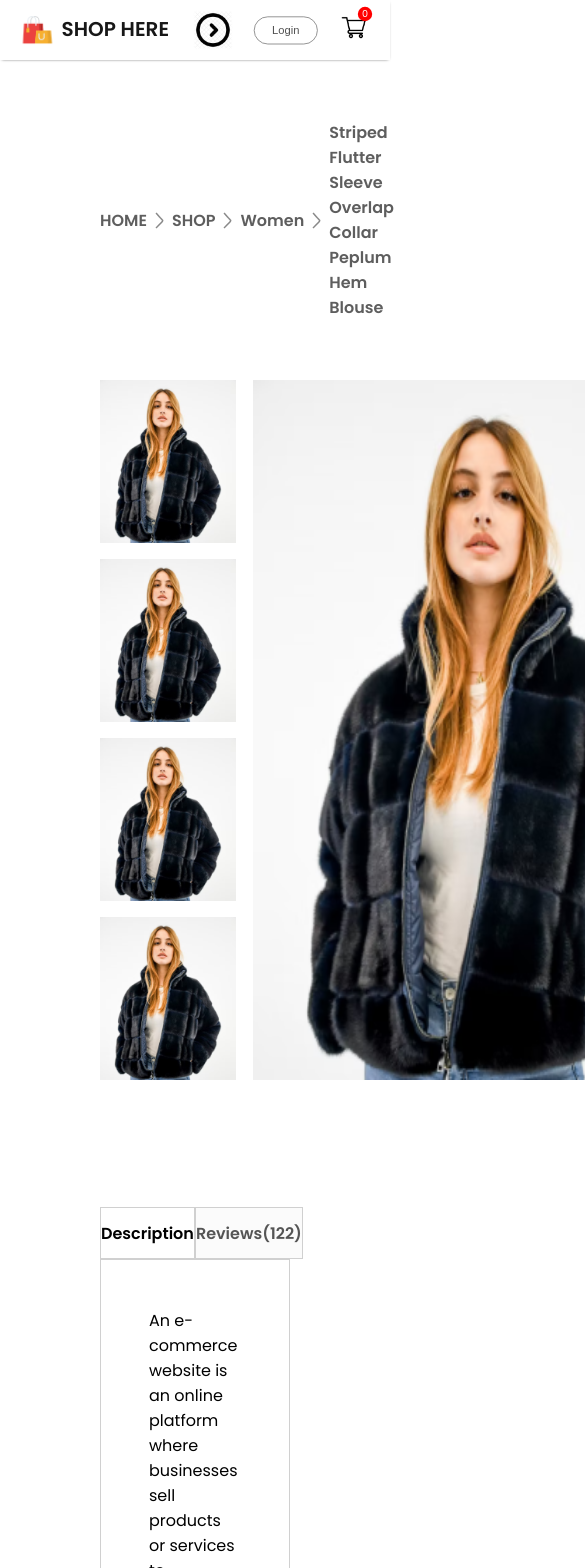
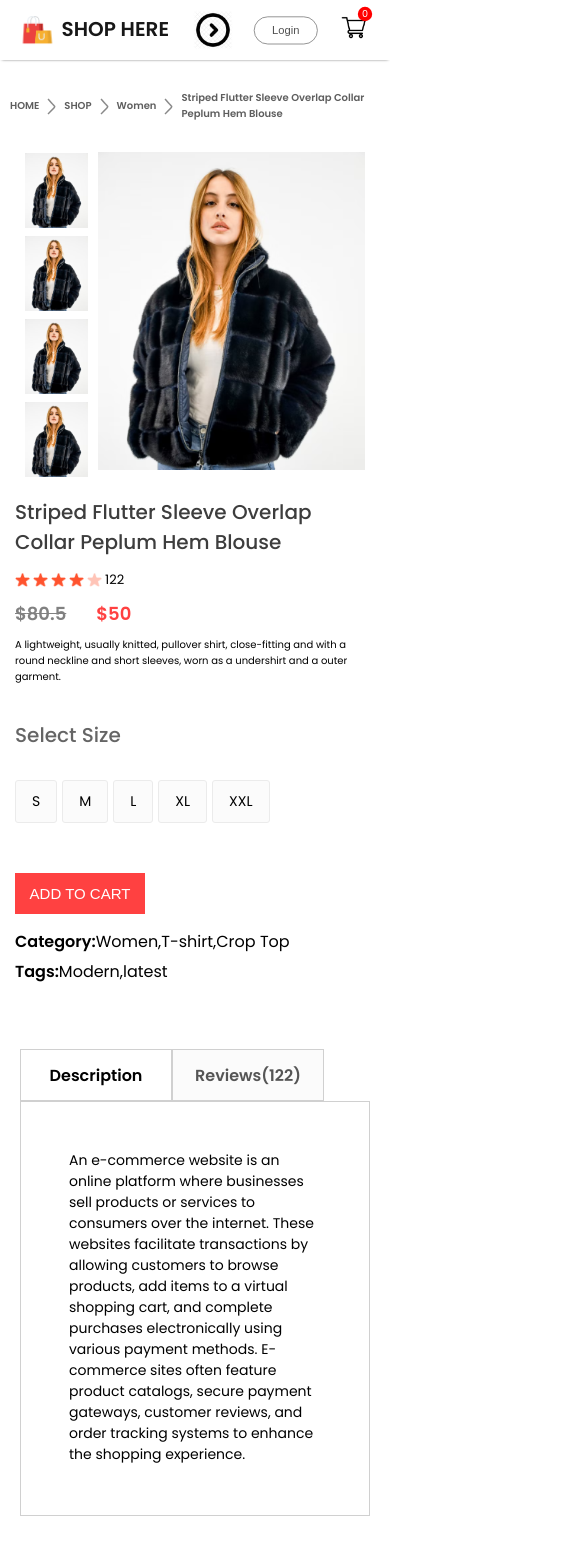
Before and after one commit to Bhaskar977/ShopHere, a React (Create React App) app in the folder frontend/: page /product/1 in a window 390 px wide. Shown: the top 1568 px of the page, 585 px wide, since content can reach past the window. Built offline with nearby package versions, Linux system fonts and the light colour scheme.

Commit message:
productDisplay part done

```diff
--- a/frontend/src/Components/Breadcrumb/Breadcrumb.css
+++ b/frontend/src/Components/Breadcrumb/Breadcrumb.css
@@ -8,3 +8,27 @@
     margin: 60px 100px;
     text-transform: capitalize;
 }
+
+@media(max-width:1280px){
+    .breadcrumb{
+        margin: 30px 50px;
+        font-size: 14px;
+    }
+}
+@media(max-width:1024px){
+    .breadcrumb{
+        margin: 30px 30px;
+        font-size: 13px;
+    }
+}
+@media(max-width:800px){
+    .breadcrumb{
+        margin: 30px 10px;
+        font-size: 12px;
+    }
+}
+@media(max-width:500px){
+    .breadcrumb{
+        font-size: 10px;
+    }
+}
--- a/frontend/src/Components/DescriptionBox/DescriptionBox.css
+++ b/frontend/src/Components/DescriptionBox/DescriptionBox.css
@@ -30,3 +30,19 @@
     padding: 48px;
     padding-bottom: 50px;
 }
+
+/* Media Query  */
+
+@media(max-width:1280px){
+  .descriptionbox{
+    margin: 60px;
+  }
+}
+@media(max-width:800px){
+  .descriptionbox{
+    margin: 60px 20px;
+  }
+  .descriptionbox-description{
+    font-size: 14px;
+  }
+}
--- a/frontend/src/Components/Footer/Footer.css
+++ b/frontend/src/Components/Footer/Footer.css
@@ -61,6 +61,12 @@
     background: #c7c7c7;
 }
 
+@media(max-width:1280px){
+    .footer{
+        margin-top: 200px;
+    }
+}
+
 @media(max-width:800px){
     .footer{
         gap: 20px;
@@ -86,3 +92,9 @@
         font-size: 13px;
     }
 }
+
+@media(max-width:500px){
+    .footer{
+        margin-top: 250px;
+    }
+}
--- a/frontend/src/Components/ProductDisplay/ProductDisplay.css
+++ b/frontend/src/Components/ProductDisplay/ProductDisplay.css
@@ -1,48 +1,48 @@
-.productdisplay{
+.productdisplay {
   display: flex;
   margin: 0 100px;
 }
 
-.productdisplay-left{
+.productdisplay-left {
   display: flex;
   gap: 17px;
 }
 
-.productdisplay-img-list{
+.productdisplay-img-list {
   display: flex;
   flex-direction: column;
   gap: 16px;
 }
 
-.productdisplay-img-list img{
+.productdisplay-img-list img {
   height: 163px;
 }
 
-.productdisplay-main-img{
+.productdisplay-main-img {
   width: 500px;
   height: 700px;
 }
 
-.productdisplay-right{
+.productdisplay-right {
   margin: 0 70px;
   display: flex;
   flex-direction: column;
 }
 
-.productdisplay-right h1{
+.productdisplay-right h1 {
   color: #3d3d3d;
   font-size: 30px;
   font-weight: 600;
 }
 
-.productdisplay-right-stars{
+.productdisplay-right-stars {
   display: flex;
   align-items: center;
   margin-top: 13px;
   gap: 5px;
 }
 
-.productdisplay-right-prices{
+.productdisplay-right-prices {
   display: flex;
   margin: 30px 0;
   gap: 30px;
@@ -50,29 +50,29 @@
   font-weight: 600;
 }
 
-.productdisplay-right-price-old{
+.productdisplay-right-price-old {
   color: #818181;
   text-decoration: line-through;
 }
 
-.productdisplay-right-price-new{
+.productdisplay-right-price-new {
   color: #ff4141;
 }
 
-.productdisplay-right-size h1{
+.productdisplay-right-size h1 {
   margin-top: 35px;
   color: #656565;
   font-size: 20px;
   font-weight: 600;
 }
 
-.productdisplay-right-sizes{
+.productdisplay-right-sizes {
   display: flex;
   margin: 30px 0;
   gap: 20px;
 }
 
-.productdisplay-right-sizes div{
+.productdisplay-right-sizes div {
   padding: 15px 24px;
   background: #fbfbfb;
   border: 1px solid #ebebeb;
@@ -80,7 +80,7 @@
   cursor: pointer;
 }
 
-.productdisplay-right button{
+.productdisplay-right button {
   padding: 10px 20px;
   width: 200px;
   font-size: 16px;
@@ -93,10 +93,200 @@
   cursor: pointer;
 }
 
-.productdisplay-right-category{
+.productdisplay-right-category {
   margin-top: 10px;
 }
 
-.productdisplay-right-category span{
+.productdisplay-right-category span {
   font-weight: 600;
 }
+
+/* Applying media query */
+
+@media (max-width: 1280px) {
+  .productdisplay {
+    margin: 0 60px;
+  }
+  .productdisplay-left {
+    gap: 10px;
+  }
+  .productdisplay-img-list {
+    gap: 10px;
+  }
+  .productdisplay-img-list img {
+    height: 120px;
+  }
+  .productdisplay-main-img {
+    width: auto;
+    height: 510px;
+  }
+  .productdisplay-right {
+    margin: 0 30px;
+  }
+  .productdisplay-right h1 {
+    font-size: 22px;
+  }
+  .productdisplay-right-stars {
+    gap: 3px;
+    font-size: 13px;
+  }
+  .productdisplay-right-prices {
+    margin: 10px 0;
+    font-size: 18px;
+  }
+  .productdisplay-right-description {
+    font-size: 13px;
+  }
+  .productdisplay-right-size h1 {
+    margin-top: 20px;
+    font-size: 20px;
+  }
+  .productdisplay-right-sizes div {
+    padding: 12px 15px;
+  }
+  .productdisplay-right button {
+    width: 150px;
+    padding: 15px;
+    margin-bottom: 20px;
+  }
+  .productdisplay-right-category {
+    margin-top: 5px;
+    font-size: 14px;
+  }
+}
+@media (max-width: 1024px) {
+  .productdisplay {
+    margin: 0 30px;
+  }
+  .productdisplay-left {
+    gap: 5px;
+  }
+  .productdisplay-img-list img {
+    height: 80px;
+  }
+  .productdisplay-main-img {
+    height: 350px;
+  }
+  .productdisplay-right h1 {
+    font-size: 18px;
+  }
+  .productdisplay-right-stars img {
+    width: 15px;
+  }
+  .productdisplay-right-description {
+    font-size: 12px;
+  }
+
+  .productdisplay-right-sizes {
+    margin-top: 10px 0;
+  }
+
+  .productdisplay-right-sizes div {
+    padding: 10px 12px;
+    font-size: 12px;
+  }
+  .productdisplay-right button {
+    width: 120px;
+    padding: 10px;
+    margin-bottom: 10px;
+    font-size: 14px;
+  }
+  .productdisplay-right-category {
+    font-size: 12px;
+  }
+}
+@media (max-width: 800px) {
+  .productdisplay {
+    margin: 0 10px;
+  }
+  .productdisplay-left {
+    gap: 0px;
+    flex-direction: column-reverse;
+    align-items: center;
+  }
+  .productdisplay-img-list {
+    flex-direction: row;
+    gap: 6px;
+  }
+  .productdisplay-img-list img {
+    height: 70px;
+  }
+  .productdisplay-main-img {
+    height: 300px;
+  }
+  .productdisplay-right h1 {
+    font-size: 14px;
+  }
+  .productdisplay-right-stars img {
+    width: 13px;
+  }
+  .productdisplay-right-description {
+    font-size: 10px;
+  }
+  .productdisplay-right-size h1 {
+    font-size: 14px;
+    margin-top: 10px;
+  }
+  .productdisplay-right-sizes {
+    margin-top: 5px 0;
+    gap: 5px;
+  }
+
+  .productdisplay-right-sizes div {
+    padding: 4px 11px;
+  }
+  .productdisplay-right button {
+    width: 120px;
+    font-size: 14px;
+  }
+  .productdisplay-right-category {
+    font-size: 10px;
+  }
+}
+@media (max-width: 500px) {
+ .productdisplay{
+    flex-direction: column;
+ }
+ .productdisplay-left{
+    gap: 10px;
+    flex-direction: row;
+    margin: auto;
+ }
+ .productdisplay-img-list{
+    flex-direction: column;
+    gap: 8px;
+ }
+ .productdisplay-img-list img{
+    height: 75px;
+ }
+ .productdisplay-main-img{
+    height: 318px;
+ }
+ .productdisplay-right{
+    margin: 5px;
+ }
+ .productdisplay-right h1{
+    margin-top: 15px;
+    font-size: 20px;
+    font-weight: 500;
+ }
+ .productdisplay-right-stars img{
+    width: 15px;
+ }
+ .productdisplay-right-size{
+    gap: 10px;
+    margin: 20px 0;
+ }
+ .productdisplay-right-sizes div{
+    padding: 10px 16px;
+    font-size: 14px;
+ }
+ .productdisplay-right button{
+    width: 130px;
+    font-size: 15px;
+    padding: 12px 0;
+ }
+ .productdisplay-right-category{
+    font-size: 16px;
+ }
+}
--- a/frontend/src/Components/RelatedProducts/RelatedProducts.css
+++ b/frontend/src/Components/RelatedProducts/RelatedProducts.css
@@ -25,3 +25,63 @@
     display: flex;
     gap: 30px;
 }
+
+/* Media Query */
+
+@media (max-width: 1280px) {
+    .relatedproducts {
+      height: 70vh;
+    }
+    .relatedproducts h1 {
+      font-size: 30px;
+    }
+    .relatedproducts hr {
+      width: 160px;
+      height: 4px;
+    }
+    .relatedproducts-item {
+      gap: 20px;
+      margin-top: 30px;
+    }
+  }
+  @media (max-width: 1024px) {
+    .relatedproducts {
+      height: 60vh;
+    }
+    .relatedproducts h1 {
+      font-size: 25px;
+    }
+    .relatedproducts hr {
+      width: 120px;
+      height: 3px;
+    }
+    .relatedproducts-item {
+      gap: 15px;
+      margin-top: 20px;
+    }
+  }
+  @media (max-width: 800px) {
+      .relatedproducts {
+        height: 50vh;
+        gap: 6px;
+      }
+      .relatedproducts h1 {
+        font-size: 20px;
+      }
+      .relatedproducts hr {
+        width: 100px;
+      }
+      .relatedproducts-item {
+        gap: 5px;
+      }
+    }
+  @media (max-width: 500px) {
+      .relatedproducts {
+        height: 90vh;
+      }
+      .relatedproducts-item {
+          display: grid;
+          grid-template-columns: 1fr 1fr;
+          gap: 20px;
+      }
+    }
```
Lines whose indentation alone changed are shown as unchanged.
